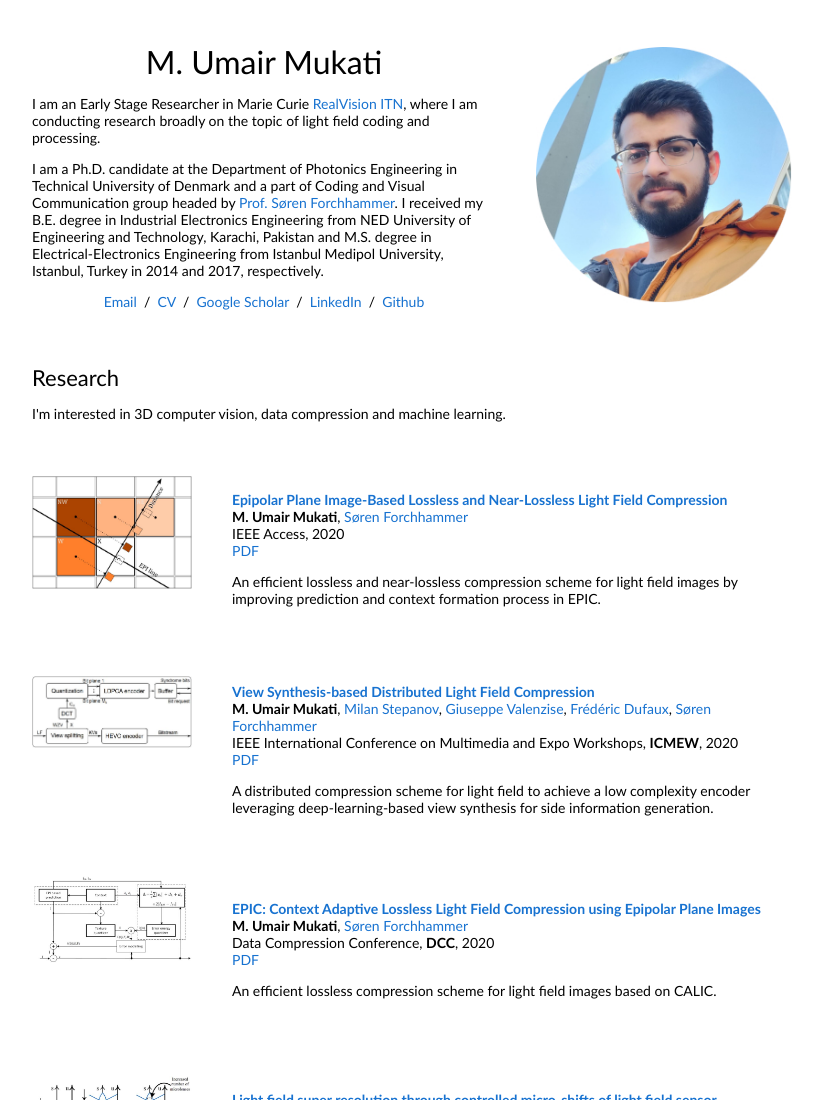
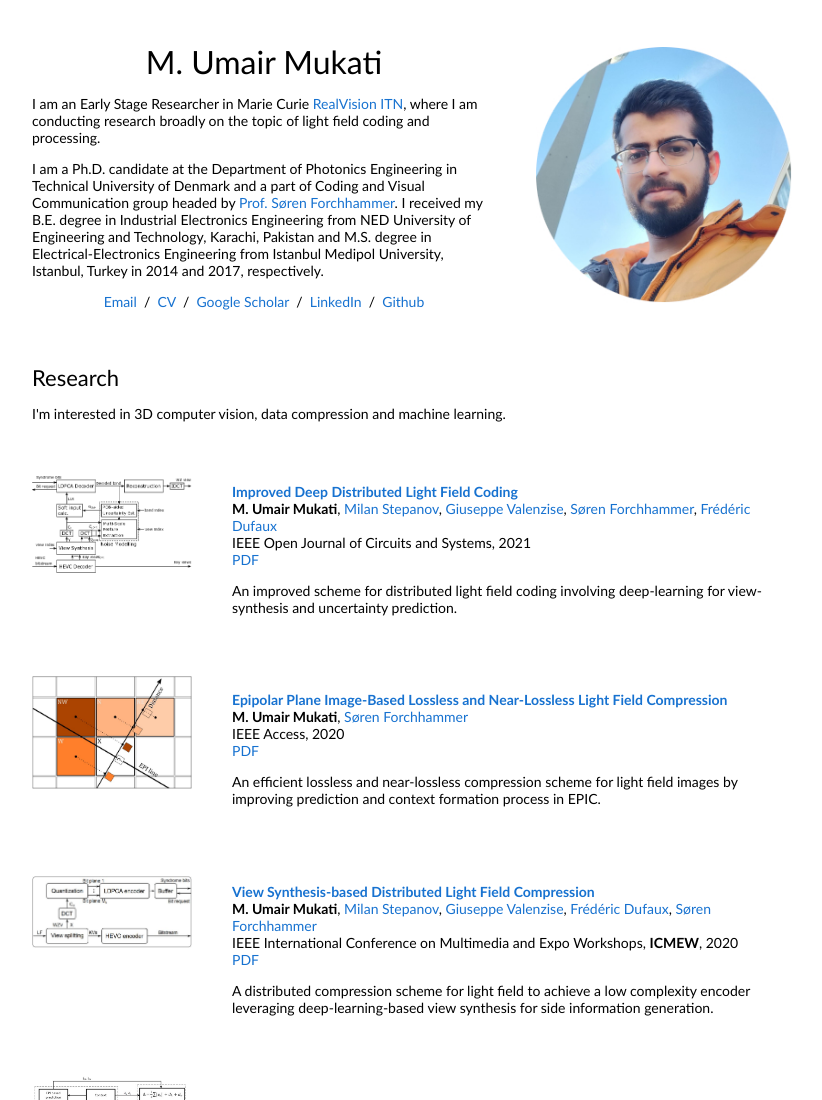
Before and after one commit to umairmukati/umairmukati.github.io, a plain HTML site: page index.html in a window 1280 px wide. Shown: the top 1100 px of the page, without its empty margins (228-1050 px from the left). Drawn offline with Linux system fonts and the light colour scheme.

Commit message:
Adding deep dlfc journal

```diff
--- a/index.html
+++ b/index.html
@@ -51,6 +51,33 @@
           </tr>
         </tbody></table>
         <table style="width:100%;border:0px;border-spacing:0px;border-collapse:separate;margin-right:auto;margin-left:auto;"><tbody>
+
+
+          <tr>
+            <td style="padding:20px;width:25%;vertical-align:middle">
+              <div class="one">
+                <img src='images/deepdlfc.png' width="160">
+              </div>
+            </td>
+            <td style="padding:20px;width:75%;vertical-align:middle">
+              <a href="https://ieeexplore.ieee.org/document/9430174">
+                <papertitle>Improved Deep Distributed Light Field Coding</papertitle>
+              </a>
+              <br>
+              <strong>M. Umair Mukati</strong>,
+              <a href="https://scholar.google.fi/citations?user=0YfNUHQAAAAJ&hl=en">Milan Stepanov</a>,
+              <a href="http://webpages.l2s.centralesupelec.fr/perso/giuseppe.valenzise/index.htm">Giuseppe Valenzise</a>,
+              <a href="https://www.dtu.dk/english/service/phonebook/person?id=575">Søren Forchhammer</a>,
+              <a href="https://l2s.centralesupelec.fr/u/dufaux-frederic/">Frédéric Dufaux</a>
+              <br>
+              IEEE Open Journal of Circuits and Systems, 2021
+              <br>
+              <a href="data/deep_dlfc.pdf">PDF</a>
+              <p></p>
+              <p>An improved scheme for distributed light field coding involving deep-learning for view-synthesis and uncertainty prediction.
+              </p>
+            </td>
+          </tr>
 
 
           <tr>
```
Also changed, not shown: images/deepdlfc.png (added), 1 other file.
